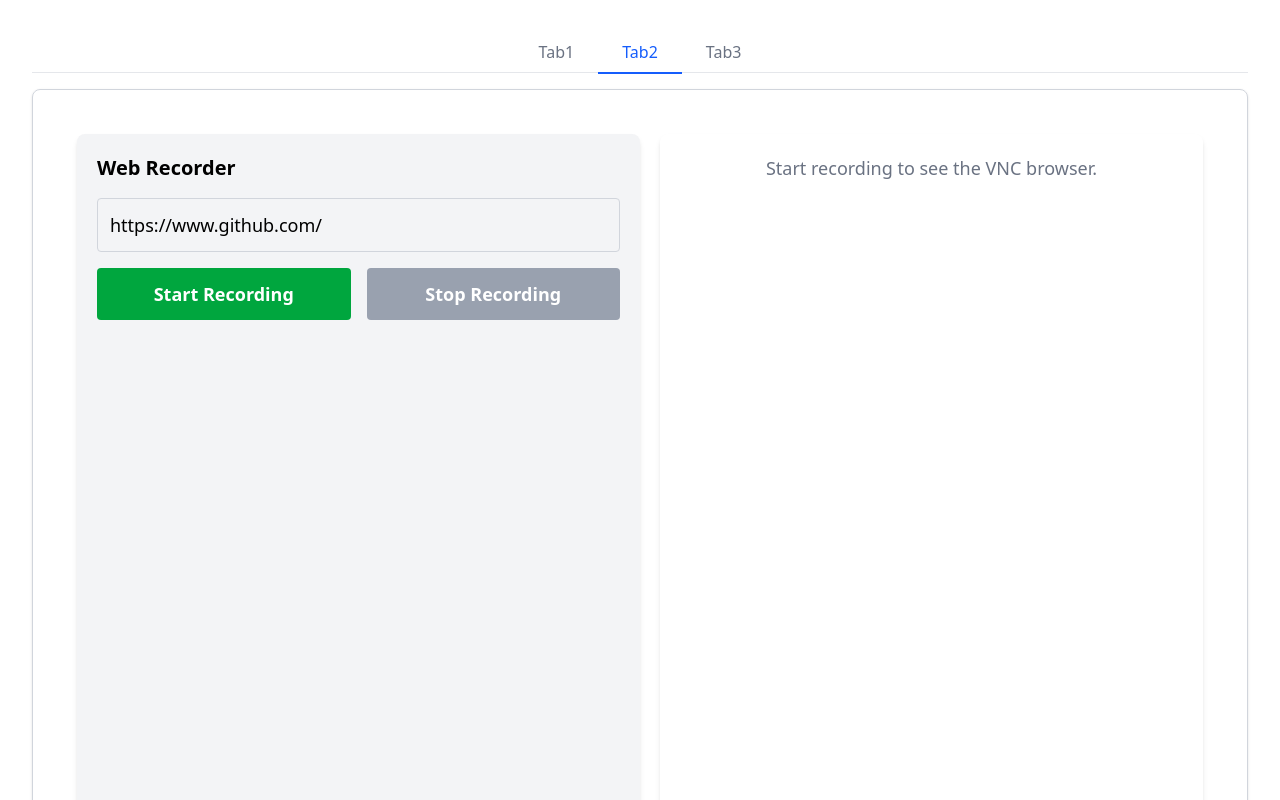
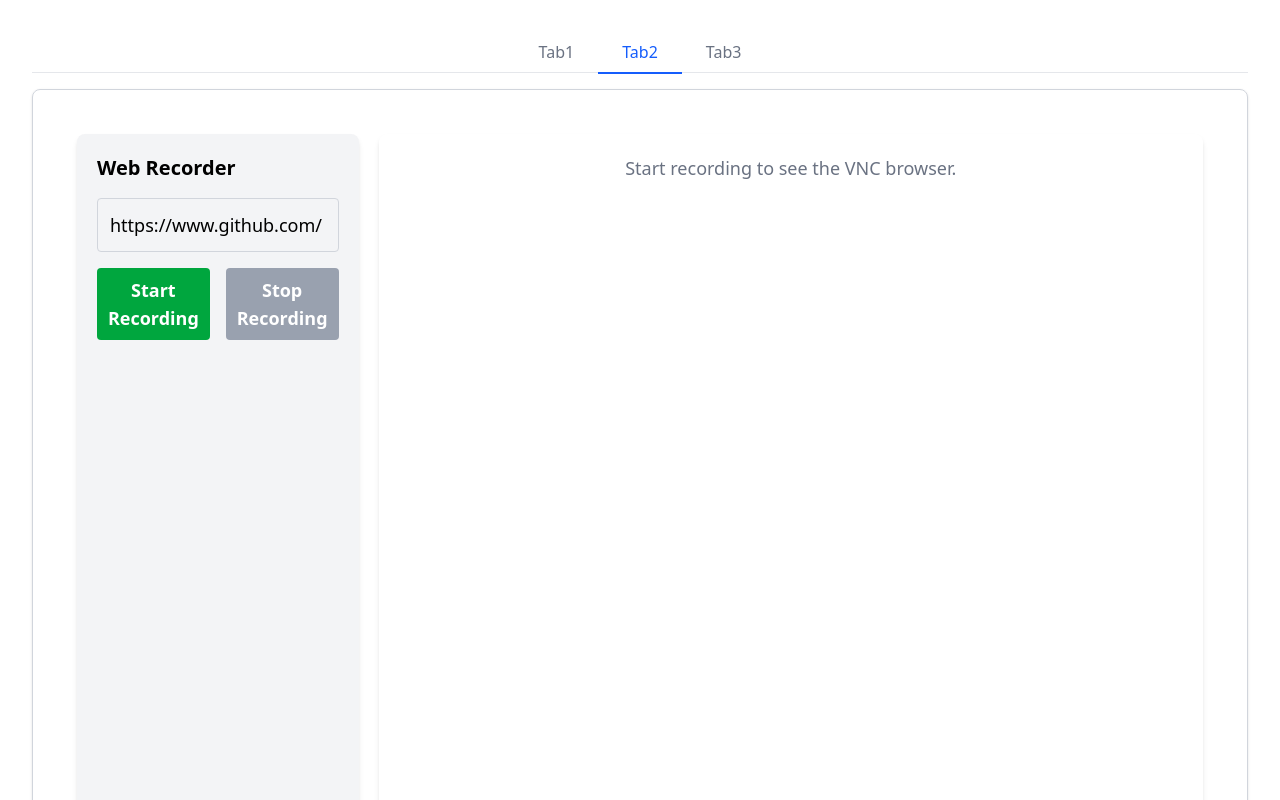
Before and after one commit to xcaliber-health/Playwright-demo, a React (Vite) app in the folder frontend/: page / in a window 1280 px wide. Both pictures are taken after a click on the button "Tab2". Shown: the top 800 px of the page. Built offline with nearby package versions, Linux system fonts and the light colour scheme.

Commit message:
ui alignment changes

```diff
--- a/frontend/src/components/RecordingsPage.jsx
+++ b/frontend/src/components/RecordingsPage.jsx
@@ -54,15 +54,14 @@ const RecordingsPage = () => {
   };
 
   return (
-    <div className="p-5 max-w-[1200px] mx-auto flex gap-6">
-      {/* Recordings List */}
-      <div className="w-1/3 bg-gray-900 p-4 rounded-md text-white">
+    <div className="w-full h-screen flex gap-6 p-5">
+      <div className="w-1/3 bg-gray-900 p-4 rounded-md text-white self-start">
         <h3>Recordings</h3>
         <ul>
           {recordings.map((rec) => (
             <li
               key={rec.uuid}
-              className="flex justify-between items-center border-b border-gray-700 py-2"
+              className="flex justify-between items-center bg-gray-900 border-b border-gray-700 p-2 m-2"
             >
               <span>{rec.name}</span>
               <button
@@ -89,7 +88,6 @@ const RecordingsPage = () => {
             <h3 className="text-xl font-semibold mb-4">Test Execution</h3>
 
             <div className="flex gap-6">
-              {/* Parameters Section */}
               <div className="w-1/3">
                 <h4 className="text-lg font-semibold mb-2">Parameters</h4>
                 {Object.entries(parameters).map(([key, param]) => (
@@ -121,7 +119,6 @@ const RecordingsPage = () => {
                 </button>
               </div>
 
-              {/* Code Editor Section */}
               <div className="w-2/3 rounded-md overflow-hidden">
                 <h4 className="text-lg font-semibold mb-2">Code Editor</h4>
                 {loading ? (
--- a/frontend/src/components/WebRecorder.jsx
+++ b/frontend/src/components/WebRecorder.jsx
@@ -1,4 +1,5 @@
 import { useState } from "react";
+import { Play, StopCircle } from "lucide-react";
 import TestRunner from "./RecordingsPage";
 
 const backendUrl = "http://localhost:3000";
@@ -8,6 +9,9 @@ function WebRecorder({ setActiveTab }) {
   const [isRecording, setIsRecording] = useState(false);
   const [recordingUuid, setRecordingUuid] = useState(null);
   const [showTestRunner, setShowTestRunner] = useState(false);
+  const [isProcessing, setIsProcessing] = useState(false);
+  const [showTooltip, setShowTooltip] = useState(false);
+
   const vncUrl =
     "http://localhost:8080/vnc.html?autoconnect=true&resize=remote";
 
@@ -36,6 +40,7 @@ function WebRecorder({ setActiveTab }) {
   };
 
   const stopRecording = async () => {
+    setIsProcessing(true);
     try {
       const response = await fetch(`${backendUrl}/stop`, {
         method: "POST",
@@ -52,12 +57,18 @@ function WebRecorder({ setActiveTab }) {
     } catch (error) {
       console.error("Error stopping recording:", error);
     }
+    setIsProcessing(false);
   };
 
   return (
     <div className="w-full flex h-screen p-5 font-sans gap-5">
-      {/* Left Panel */}
-      <div className="w-1/2 bg-gray-100 p-5 rounded-lg shadow-md">
+      <div
+        className={`${
+          isRecording && !isProcessing ? "w-16" : "w-1/4"
+        } bg-gray-100 p-5 rounded-lg shadow-md transition-all duration-300`}
+      >
+        {!isRecording || isProcessing ? (
+          <>
             <h2 className="text-xl font-bold mb-4">Web Recorder</h2>
             <input
               type="text"
@@ -69,9 +80,9 @@ function WebRecorder({ setActiveTab }) {
             <div className="flex gap-4">
               <button
                 onClick={startRecording}
-            disabled={isRecording}
-            className={`w-full py-3 text-lg font-semibold text-white rounded transition ${
-              isRecording
+                disabled={isRecording && !isProcessing}
+                className={`w-full py-2 text-lg font-semibold text-white rounded transition ${
+                  isRecording && !isProcessing
                     ? "bg-gray-400 cursor-not-allowed"
                     : "bg-green-600 hover:bg-green-700"
                 }`}
@@ -81,7 +92,7 @@ function WebRecorder({ setActiveTab }) {
               <button
                 onClick={stopRecording}
                 disabled={!isRecording}
-            className={`w-full py-3 text-lg font-semibold text-white rounded transition ${
+                className={`w-full py-2 text-lg font-semibold text-white rounded transition ${
                   isRecording
                     ? "bg-red-600 hover:bg-red-700"
                     : "bg-gray-400 cursor-not-allowed"
@@ -90,9 +101,31 @@ function WebRecorder({ setActiveTab }) {
                 Stop Recording
               </button>
             </div>
+          </>
+        ) : (
+          <div className="flex flex-col items-center space-y-4 relative">
+            <button
+              onClick={stopRecording}
+              onMouseEnter={() => setShowTooltip(true)}
+              onMouseLeave={() => setShowTooltip(false)}
+              className="bg-red-600 hover:bg-red-700 text-white p-3 rounded-full relative"
+            >
+              <StopCircle size={24} />
+            </button>
+            {showTooltip && (
+              <div className="absolute top-10 bg-black text-white text-xs rounded px-2 py-1">
+                Stop Recording
+              </div>
+            )}
+          </div>
+        )}
       </div>
 
-      <div className="w-1/2 flex-1 bg-white p-5 rounded-lg shadow-md">
+      <div
+        className={`${
+          isRecording ? "w-full" : "w-3/4"
+        } flex-1 bg-white p-5 rounded-lg shadow-md transition-all duration-300`}
+      >
         {isRecording ? (
           <>
             <h3 className="text-lg font-semibold mb-4">VNC Browser View</h3>
```
Lines whose indentation alone changed are shown as unchanged.
